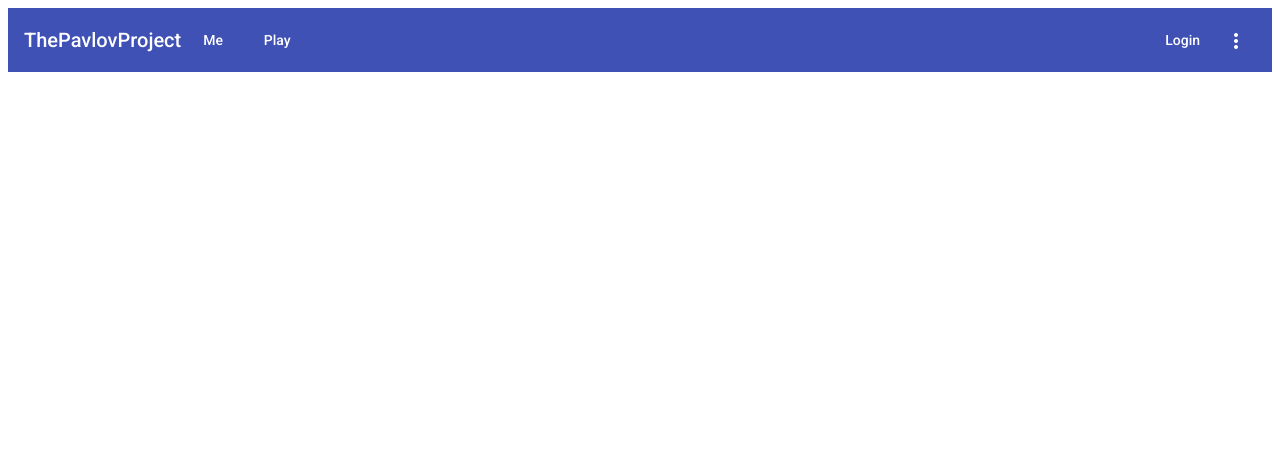
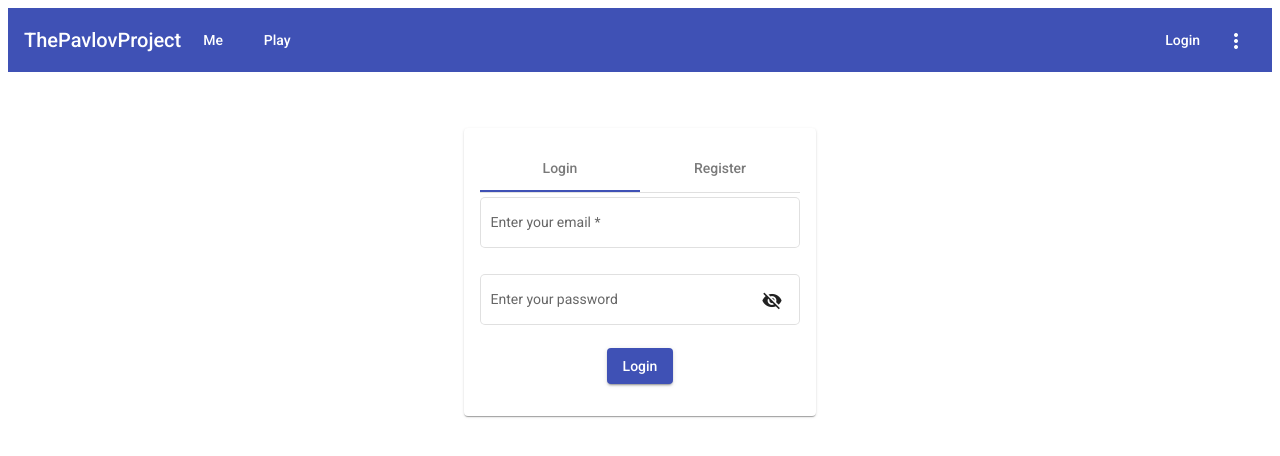
Before and after one commit to The-Pavlov-Project/Pavlov-Website, an Angular app: page /login in a window 1280 px wide. Before the commit this address led to /. Shown: the top 456 px of the page. Built offline with nearby package versions, Linux system fonts and the light colour scheme.

Commit message:
working login page

```diff
--- a/src/app/app-routing.module.ts
+++ b/src/app/app-routing.module.ts
@@ -8,6 +8,7 @@ import { MeComponent } from './components/me/me.component';
 
 const routes: Routes = [
   { path: '', component: HomeComponent},
+  { path: 'login', component: LoginComponent},
   { path: 'play', component: PlayComponent},
   { path: 'me', component: MeComponent},
 ];
--- a/src/app/app.module.ts
+++ b/src/app/app.module.ts
@@ -9,7 +9,7 @@ import { BrowserAnimationsModule } from '@angular/platform-browser/animations';
 
 // UI for the tool bar
 import { MaterialModule } from './material/material.module';
-import { FormsModule } from '@angular/forms';
+import { FormsModule, ReactiveFormsModule } from '@angular/forms';
 
 
 @NgModule({
@@ -24,6 +24,7 @@ import { FormsModule } from '@angular/forms';
     BrowserAnimationsModule,
     MaterialModule,
     FormsModule,
+    ReactiveFormsModule
   ],
   providers: [],
   bootstrap: [AppComponent]
--- /dev/null
+++ b/src/app/auth.service.ts
@@ -0,0 +1,39 @@
+import { Injectable } from '@angular/core'
+import { Observable } from 'rxjs'
+import { HttpClient } from '@angular/common/http';
+
+
+@Injectable({
+  providedIn: 'root'
+})
+export class AuthService {
+
+  constructor(private http: HttpClient) { }
+
+    baseUrl = 'http://10.32.139.33:8000/'
+
+    loginUser(userData): Observable<any>{
+        return this.http.post(this.baseUrl + 'auth/login/', userData);
+    }
+
+    registerUser(userData): Observable<any>{
+      return this.http.post(this.baseUrl + 'auth/register/', userData);
+    }
+
+    private setSession(authResult) {
+      localStorage.setItem('token', authResult.idToken);
+    }
+
+    logout() {
+      localStorage.removeItem("token");
+    }
+
+    public isLoggedIn() {
+      let token = localStorage.getItem("expires_at")
+      if(token != null) {
+        return true
+      }
+      return false
+    }
+
+}
--- a/src/app/components/login/login.component.css
+++ b/src/app/components/login/login.component.css
@@ -0,0 +1,16 @@
+.main-div{
+  height: 50vh;
+  display: flex;
+  justify-content: center;
+  align-items: center;
+}
+
+.center-align {
+  display: flex;
+  justify-content: center;
+  align-items: center;
+}
+
+.full-width{
+  width:100%;
+}
--- a/src/app/components/login/login.component.html
+++ b/src/app/components/login/login.component.html
@@ -1,21 +1,77 @@
-<mat-card>
-    <mat-card-header>
-        <mat-card-title>Login</mat-card-title>
-    </mat-card-header>
-    <mat-card-content>
+<div class="main-div">
+    <mat-card>
+        <mat-tab-group>
+            <mat-tab label="Login">
+                <mat-card-content >
+                    <div class="center-align">
+                        <mat-form-field class="full-width" appearance="outline">
+                            <mat-label>Enter your email</mat-label>
+                            <input matInput [(ngModel)]="email" placeholder="pavlov@mail.com" [formControl]="emailForm" required>
+                            <mat-error *ngIf="emailForm.invalid">{{getEmailErrorMessage()}}</mat-error>
+                        </mat-form-field>
+                    </div>
 
-        <form class="example-form">
-            <div class="example-container">
-                <mat-form-field appearance="fill">
-                  <mat-label>Enter your email</mat-label>
-                  <input matInput placeholder="mail@example.com" [formControl]="email" required>
-                  <mat-error *ngIf="email.invalid">{{getErrorMessage()}}</mat-error>
-                </mat-form-field>
-            </div>
-        </form>
+                    <div class="center-align">
+                        <mat-form-field class="full-width" appearance="outline">
+                            <mat-label>Enter your password</mat-label>
+                            <input matInput [(ngModel)]="password" [type]="pswdHide1 ? 'password' : 'text'" placeholder="NotPaswd1234">
+                            <button mat-icon-button matSuffix (click)="pswdHide1 = !pswdHide1" [attr.aria-label]="'Hide password'" [attr.aria-pressed]="pswdHide1">
+                            <mat-icon>{{pswdHide1 ? 'visibility_off' : 'visibility'}}</mat-icon>
+                            </button>
+                        </mat-form-field>
+                    </div>
+                    <div class="center-align">
+                        <button mat-raised-button (click)="onLogin()" color="primary">Login</button>
+                    </div>
+                </mat-card-content>
+            </mat-tab>
 
-    </mat-card-content>
-    <mat-card-actions>
-      <button mat-raised-button (click)="login()" color="primary">Login</button>
-    </mat-card-actions>
-</mat-card>
+            <mat-tab label="Register">
+                <mat-card-content >
+                    <div class="center-align">
+                        <mat-form-field class="full-width" appearance="outline">
+                            <mat-label>Enter your email</mat-label>
+                            <input matInput [(ngModel)]="email" placeholder="pavlov@example.com" [formControl]="emailForm" required>
+                            <mat-error *ngIf="emailForm.invalid">{{getEmailErrorMessage()}}</mat-error>
+                        </mat-form-field>
+                    </div>
+
+                    <div class="center-align">
+                        <mat-form-field class="full-width" appearance="outline">
+                            <mat-label>Enter your Username</mat-label>
+                            <input matInput [(ngModel)]="username" placeholder="ChickenFrozen69" required>
+                        </mat-form-field>
+                    </div>
+
+                    <div class="center-align">
+                        <mat-form-field class="full-width" appearance="outline">
+                            <mat-label>Enter your password</mat-label>
+                            <input matInput [(ngModel)]="password" [type]="pswdHide1 ? 'password' : 'text'" placeholder="NotPaswd1234">
+                            <button mat-icon-button matSuffix (click)="pswdHide1 = !pswdHide1" [attr.aria-label]="'Hide password'" [attr.aria-pressed]="pswdHide1">
+                            <mat-icon>{{pswdHide1 ? 'visibility_off' : 'visibility'}}</mat-icon>
+                            </button>
+                        </mat-form-field>
+                    </div>
+
+                    <div class="center-align">
+                        <mat-form-field class="full-width" appearance="outline">
+                            <mat-label>Confirm your password</mat-label>
+                            <input matInput [(ngModel)]="passwordConfirmation" [type]="pswdHide2 ? 'password' : 'text'" placeholder="NotPaswd1234">
+                            <button mat-icon-button matSuffix (click)="pswdHide2 = !pswdHide2" [attr.aria-label]="'Hide password'" [attr.aria-pressed]="pswdHide2">
+                            <mat-icon>{{pswdHide2 ? 'visibility_off' : 'visibility'}}</mat-icon>
+                            </button>
+                        </mat-form-field>
+                    </div>
+
+                    <div class="center-align">
+                        <button mat-raised-button (click)="onRegister()" color="primary">Register</button>
+                    </div>
+                </mat-card-content>
+
+            </mat-tab>
+
+        </mat-tab-group>
+
+
+    </mat-card>
+</div>
--- a/src/app/components/login/login.component.ts
+++ b/src/app/components/login/login.component.ts
@@ -1,6 +1,6 @@
 import { Component, OnInit } from '@angular/core';
-import {FormControl, Validators} from '@angular/forms';
-import {Router} from '@angular/router';
+import { FormControl, Validators } from '@angular/forms';
+import { AuthService } from '../../auth.service'
 
 
 @Component({
@@ -11,27 +11,60 @@ import {Router} from '@angular/router';
 
 export class LoginComponent implements OnInit {
 
-  constructor(private router: Router) { }
+  emailForm = new FormControl('', [Validators.required, Validators.email]);
+  email: string
+  username: string
+  password: string
+  passwordConfirmation: string
 
-  email = new FormControl('', [Validators.required, Validators.email]);
-  password: string;
 
-  ngOnInit() {
+  // to hide the passwd during the login
+  pswdHide1 = true;
+  pswdHide2 = true;
+
+  constructor(
+    private authServece: AuthService
+  ) { }
+
+  ngOnInit(): void { }
+
+  getEmailErrorMessage() {
+    if (this.emailForm.hasError('required')) {
+      return 'You must enter a value';
+    }
+    return this.emailForm.hasError('email') ? 'Not a valid email' : '';
   }
 
-  getErrorMessage() {
-    if (this.email.hasError('required')) {
-      return 'You must enter a value';
+  onLogin() {
+    var loginInput = {
+      username: this.email,
+      password: this.password
     }
-    return this.email.hasError('email') ? 'Not a valid email' : '';
+    this.authServece.loginUser(loginInput).subscribe(
+      response => {
+        alert('User logged in');
+      },
+      error => {
+        alert('Error:' + error);
+      }
+    )
   }
 
-  login() : void {
-    if(this.password == 'admin'){
-     this.router.navigate(["user"]);
-    }else {
-      alert("Invalid credentials");
+  onRegister() {
+    var registerInput = {
+      email: this.email,
+      username: this.username,
+      password: this.password,
+      confirm_password: this.passwordConfirmation
     }
+    this.authServece.registerUser(registerInput).subscribe(
+      response => {
+        alert('User registered');
+      },
+      error => {
+        alert('Error: ' + error);
+      }
+    )
   }
 
 }
--- a/src/app/material/material.module.ts
+++ b/src/app/material/material.module.ts
@@ -13,6 +13,8 @@ import {MatProgressSpinnerModule} from '@angular/material/progress-spinner';
 import {MatInputModule} from '@angular/material/input';
 import {MatDialogModule} from '@angular/material/dialog';
 import {MatFormFieldModule} from '@angular/material/form-field';
+import {MatTabsModule} from '@angular/material/tabs';
+
 
 
 
@@ -30,7 +32,8 @@ const MaterialComponents = [
   MatInputModule,
   MatDialogModule,
   MatProgressSpinnerModule,
-  MatFormFieldModule
+  MatFormFieldModule,
+  MatTabsModule,
 ];
 
 @NgModule({
```
Also changed, not shown: src/app/auth.guard.ts (added, +15 -0 lines), 2 other files (tests, documents, lock files or other folders).
